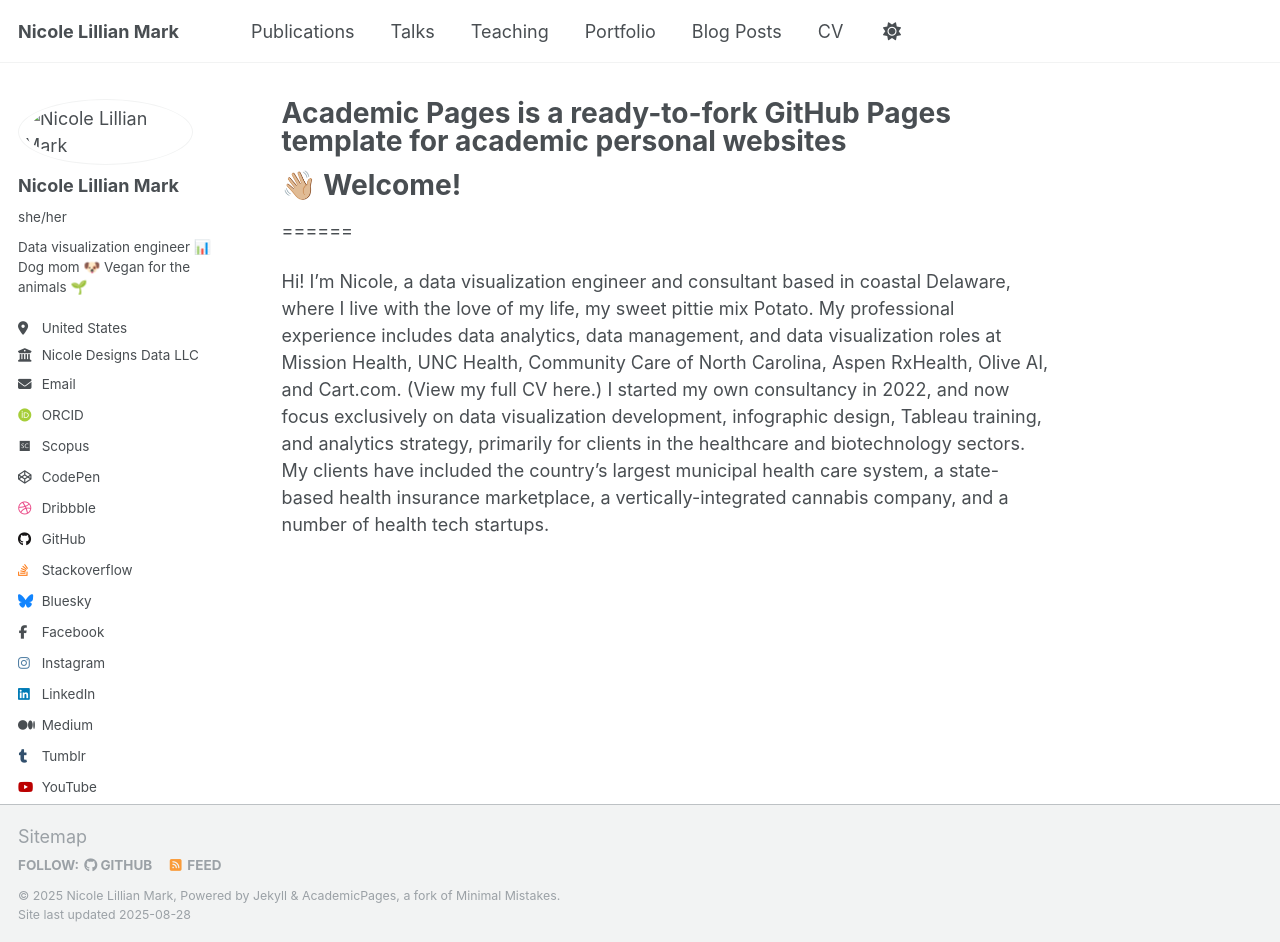
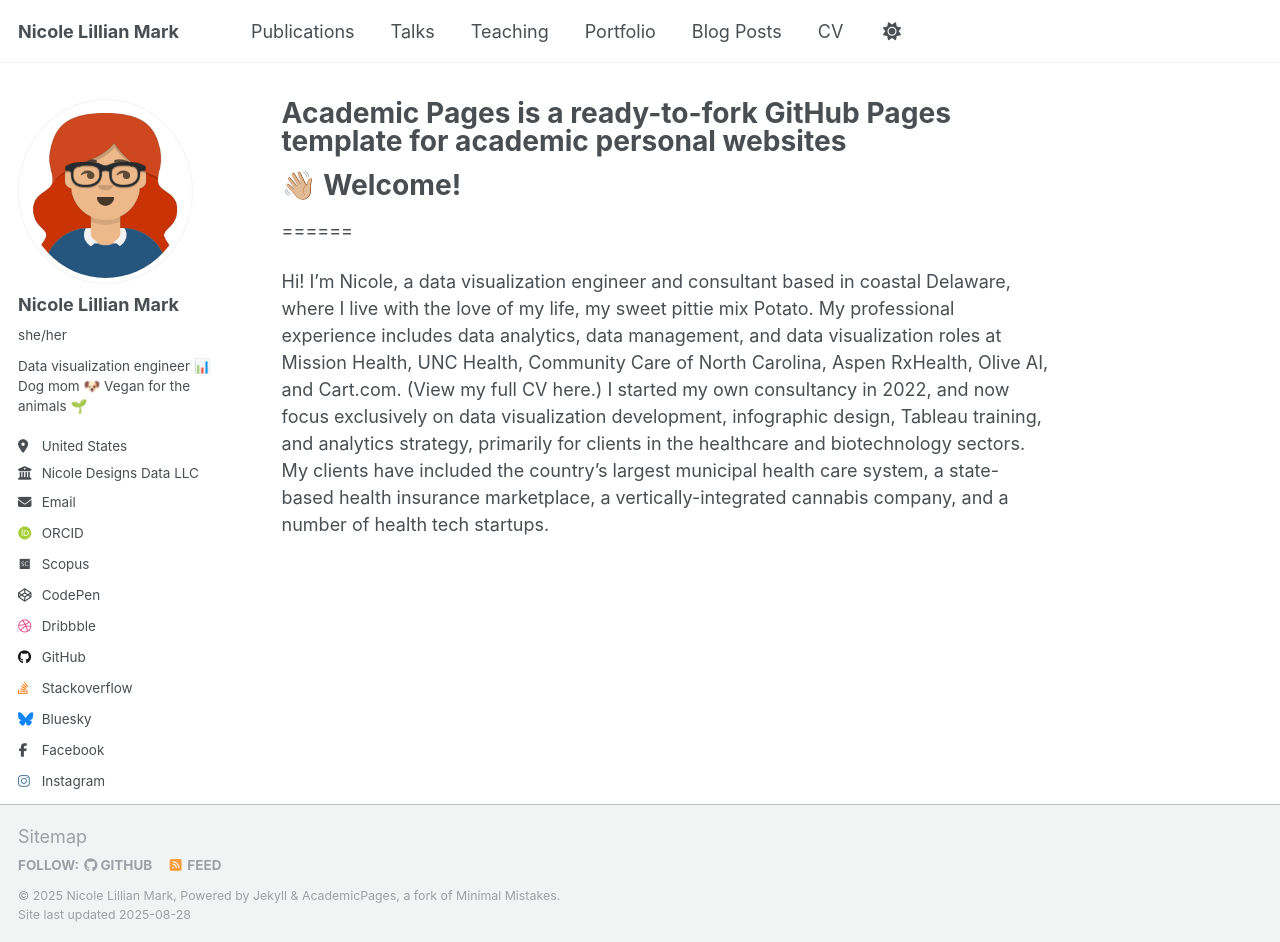
Before and after one commit to nicolelily/nicolelily.github.io, a Jekyll site: the page built from _pages/about.md, in a window 1280 px wide and 942 px high. Built offline with Jekyll 4.4.1, drawn with Linux system fonts in a browser that asks for light colours; some web fonts are replaced; a script that is not in the unit is left out.

Commit message:
Fix avatar image path in _config.yml

```diff
--- a/_config.yml
+++ b/_config.yml
@@ -22,7 +22,7 @@
 #               Additional customization can be done by editing /_includes/author-profile.html
 author:
   # Biographic information
-  avatar: "images/new-avataaars-red-hair-transparent.png"
+  avatar: "new-avataaars-red-hair-transparent.png"
   name: "Nicole Lillian Mark"
   pronouns: "she/her"
   bio: "Data visualization engineer 📊 Dog mom 🐶 Vegan for the animals 🌱"
```
